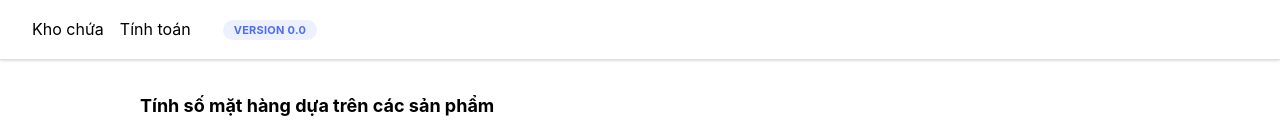
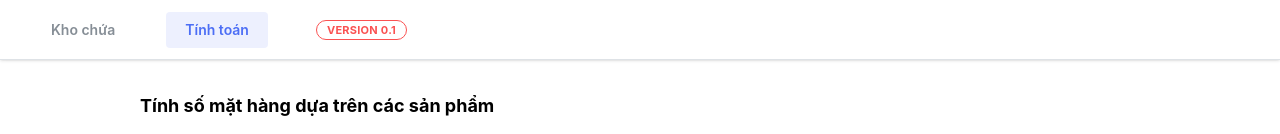
Before and after one commit to dncmaduro/candy-cal-fe, a React (Vite) app: page /cal in a window 1280 px wide. Shown: the top 134 px of the page. Built offline with nearby package versions, Linux system fonts and the light colour scheme; no server answers.

Commit message:
release: version 0.1
* feat: release v0.0

* feat: try deploy on netlify

* fix: navigate handle

```diff
--- a/src/components/layouts/AppLayout.tsx
+++ b/src/components/layouts/AppLayout.tsx
@@ -1,4 +1,4 @@
-import { AppShell, Badge, Box, Group } from "@mantine/core"
+import { AppShell, Badge, Box, Button, Group } from "@mantine/core"
 import { Link } from "@tanstack/react-router"
 import { ReactNode } from "react"
 
@@ -6,15 +6,29 @@ interface Props {
   children: ReactNode
 }
 
+const NavButton = ({ to, label }: { to: string; label: string }) => {
+  const pathname = window.location.pathname
+  return (
+    <Button
+      component={Link}
+      to={to}
+      color={pathname === to ? "indigo" : "gray"}
+      variant={pathname === to ? "light" : "subtle"}
+    >
+      {label}
+    </Button>
+  )
+}
+
 export const AppLayout = ({ children }: Props) => {
   return (
     <AppShell header={{ height: 60 }}>
       <AppShell.Header className="border-b border-gray-300 shadow-sm">
-        <Group gap={16} px={32} h={"100%"} align="center">
-          <Link to="/storage">Kho chứa</Link>
-          <Link to="/cal">Tính toán</Link>
-          <Badge ml={16} variant="light">
-            version 0.0
+        <Group gap={32} px={32} h={"100%"} align="center">
+          <NavButton to="/storage" label="Kho chứa" />
+          <NavButton to="/cal" label="Tính toán" />
+          <Badge ml={16} variant="outline" color="red">
+            version 0.1
           </Badge>
         </Group>
       </AppShell.Header>
--- a/src/routes/storage/index.tsx
+++ b/src/routes/storage/index.tsx
@@ -1,14 +1,27 @@
-import { createFileRoute } from "@tanstack/react-router"
+import { createFileRoute, useNavigate } from "@tanstack/react-router"
 import { AppLayout } from "../../components/layouts/AppLayout"
 import { Tabs } from "@mantine/core"
 import { Items } from "../../components/storage/Items"
 import { Products } from "../../components/storage/Products"
+import { useEffect } from "react"
+
+type StorageTab = {
+  tab: string
+}
 
 export const Route = createFileRoute("/storage/")({
-  component: RouteComponent
+  component: RouteComponent,
+  validateSearch: (search: Record<string, unknown>): StorageTab => {
+    return {
+      tab: String(search.tag ?? "items")
+    }
+  }
 })
 
 function RouteComponent() {
+  const { tab } = Route.useSearch()
+  const navigate = useNavigate()
+
   const tabOptions = [
     {
       label: "Mặt hàng",
@@ -20,9 +33,25 @@ function RouteComponent() {
     }
   ]
 
+  const handleChange = (value: string | null) => {
+    navigate({ to: `/storage?tab=${value ?? "items"}` })
+  }
+
+  useEffect(() => {
+    if (!tab) {
+      console.log("a")
+      navigate({ to: `/storage`, search: { tab: "items" } })
+    }
+  }, [])
+
   return (
     <AppLayout>
-      <Tabs orientation="horizontal" defaultValue={"items"} mt={16}>
+      <Tabs
+        orientation="horizontal"
+        defaultValue={tab}
+        mt={16}
+        onChange={(value) => handleChange(value)}
+      >
         <Tabs.List>
           {tabOptions.map((tab) => (
             <Tabs.Tab value={tab.value} key={tab.value}>
```
Also changed, not shown: 2 other files (tests, documents, lock files or other folders).
